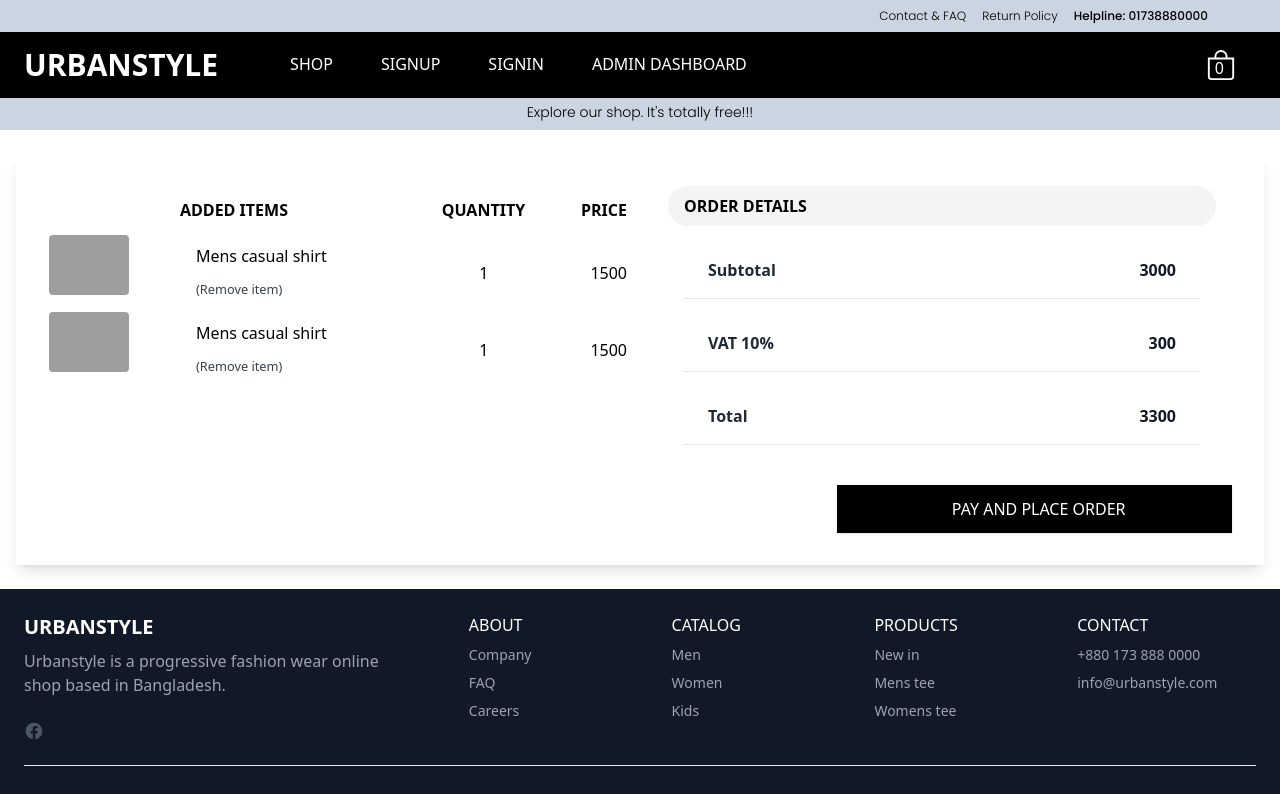
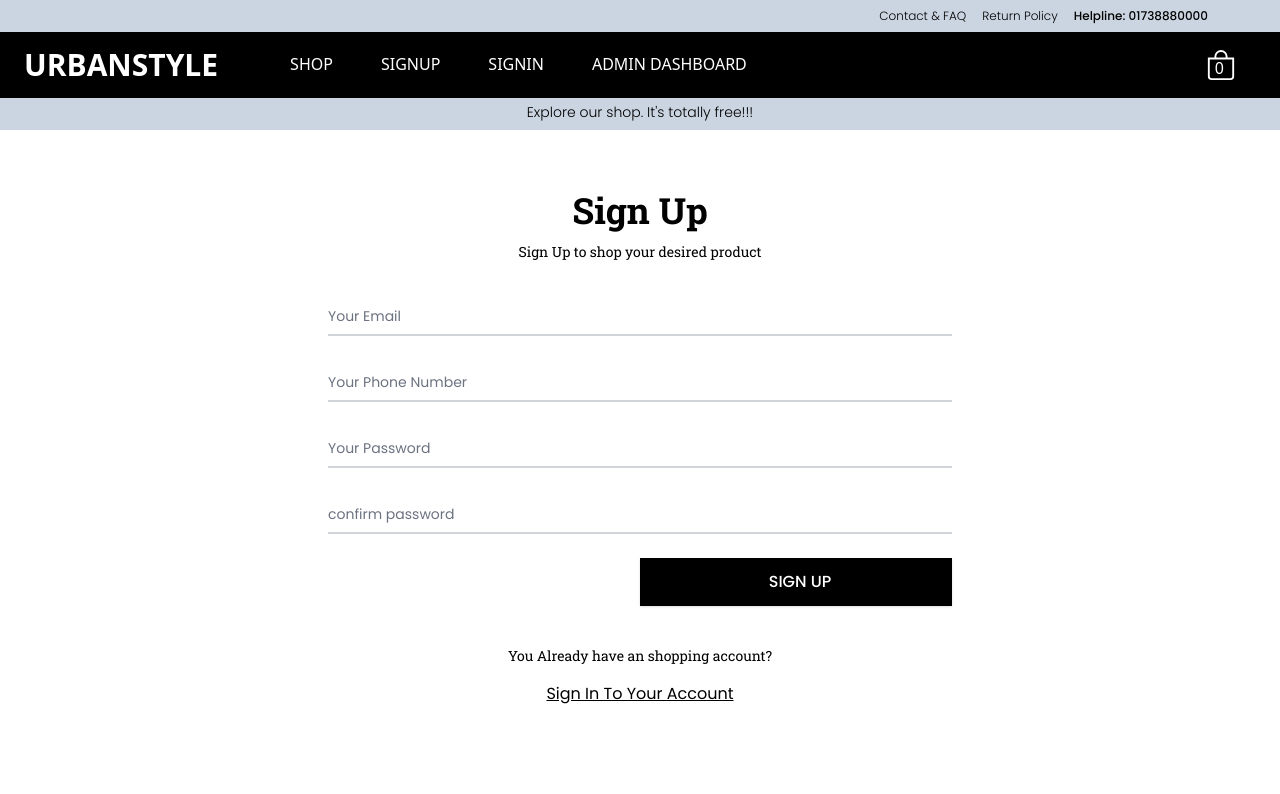
Before and after one commit to Rakib1415/ecommerce-admin-fronted, a React (Vite) app: page / in a window 1280 px wide. Shown: the top 794 px of the page. Built offline with nearby package versions, Linux system fonts and the light colour scheme; grey boxes are pictures that could not be loaded; the HTML template or start-up script is replaced by a standard one.

Commit message:
feat:add sign in and sign up page
implement Custom Buttonand Form Input component which will use hole application

```diff
--- a/src/App.jsx
+++ b/src/App.jsx
@@ -1,5 +1,5 @@
 import Layout from './components/Layout/Layout';
-import Checkout from './pages/Checkout/Checkout';
+import Signup from './pages/Signup/Signup';
 
 function App() {
   return (
@@ -7,7 +7,9 @@ function App() {
       {/* <Home /> */}
       {/* <Shop /> */}
       {/* <ProductDetail /> */}
-      <Checkout />
+      {/* <Checkout /> */}
+      {/* <SignIn /> */}
+      <Signup />
     </Layout>
   );
 }
--- /dev/null
+++ b/src/components/FormInput/FormInput.jsx
@@ -0,0 +1,22 @@
+/* eslint-disable jsx-a11y/label-has-associated-control */
+/* eslint-disable react/jsx-props-no-spreading */
+function FormInput({ handleChange, label, ...otherProps }) {
+  return (
+    <div className="relative z-0 mb-6 w-full group">
+      <input
+        {...otherProps}
+        id="floating_email"
+        placeholder=" "
+        className="block font-poppins py-2.5 px-0 w-full text-sm text-gray-900 bg-transparent border-0 border-b-2 border-gray-300 appearance-none dark:text-white dark:border-gray-600 dark:focus:border-blue-500 focus:outline-none focus:ring-0 focus:border-blue-600 peer"
+      />
+      <label
+        htmlFor="floating_email"
+        className="peer-focus:font-medium font-poppins absolute text-sm text-gray-500 dark:text-gray-400 duration-300 transform -translate-y-6 scale-75 top-3 -z-10 origin-[0] peer-focus:left-0 peer-focus:text-blue-600 peer-focus:dark:text-blue-500 peer-placeholder-shown:scale-100 peer-placeholder-shown:translate-y-0 peer-focus:scale-75 peer-focus:-translate-y-6"
+      >
+        {label}
+      </label>
+    </div>
+  );
+}
+
+export default FormInput;
--- /dev/null
+++ b/src/components/LoginForm/LoginForm.jsx
@@ -0,0 +1,44 @@
+import { useState } from 'react';
+import CustomButton from '../CustomButton/CustomButton';
+import FormInput from '../FormInput/FormInput';
+
+const initialState = {
+  email: '',
+  password: '',
+};
+
+function LoginForm() {
+  const [formState, setFormState] = useState(initialState);
+
+  const handleChange = (e) => {
+    const { name, value } = e.target;
+    setFormState((prevState) => setFormState({ ...prevState, [name]: value }));
+  };
+  return (
+    <form>
+      <FormInput
+        handleChange={handleChange}
+        label="Your Email"
+        value={formState.email}
+        type="email"
+        name="email"
+        required
+      />
+      <FormInput
+        handleChange={handleChange}
+        label="Your Password"
+        value={formState.password}
+        type="password"
+        name="password"
+        required
+      />
+      <div className="w-1/2 ml-auto">
+        <CustomButton type="submit">
+          <span className="ml-2 font-poppins mt-5px">SIGN IN</span>
+        </CustomButton>
+      </div>
+    </form>
+  );
+}
+
+export default LoginForm;
--- /dev/null
+++ b/src/components/SignupForm/SignupForm.jsx
@@ -0,0 +1,62 @@
+import { useState } from 'react';
+import CustomButton from '../CustomButton/CustomButton';
+import FormInput from '../FormInput/FormInput';
+
+const initialState = {
+  phone: '',
+  email: '',
+  password: '',
+  confirmPass: '',
+};
+
+function SignupForm() {
+  const [formState, setFormState] = useState(initialState);
+
+  const handleChange = (e) => {
+    const { name, value } = e.target;
+    setFormState((prevState) => setFormState({ ...prevState, [name]: value }));
+  };
+  return (
+    <form>
+      <FormInput
+        handleChange={handleChange}
+        label="Your Email"
+        value={formState.email}
+        type="email"
+        name="email"
+        required
+      />
+      <FormInput
+        handleChange={handleChange}
+        label="Your Phone Number"
+        value={formState.phone}
+        type="number"
+        name="phone"
+        required
+      />
+      <FormInput
+        handleChange={handleChange}
+        label="Your Password"
+        value={formState.password}
+        type="password"
+        name="password"
+        required
+      />
+      <FormInput
+        handleChange={handleChange}
+        label="confirm password"
+        value={formState.confirmPass}
+        type="password"
+        name="confirmPass"
+        required
+      />
+      <div className="w-1/2 ml-auto">
+        <CustomButton type="submit">
+          <span className="ml-2 font-poppins mt-5px">SIGN UP</span>
+        </CustomButton>
+      </div>
+    </form>
+  );
+}
+
+export default SignupForm;
--- /dev/null
+++ b/src/pages/SignIn/SignIn.jsx
@@ -0,0 +1,27 @@
+import LoginForm from '../../components/LoginForm/LoginForm';
+
+function SignIn() {
+  return (
+    <div className="container min-h-screen w-screen my-12 flex items-start justify-center">
+      <div className="w-1/2 flex flex-col">
+        <div className="mb-8 text-center">
+          <h1 className="my-3 font-roboto text-4xl font-bold">Sign in</h1>
+          <p className="text-sm font-roboto text-coolGray-600">
+            Sign in to shop your desired product
+          </p>
+        </div>
+        <LoginForm />
+        <p className="px-6 my-4 font-roboto pt-6 text-sm text-center text-coolGray-600">
+          Don't have an shopping account yet?
+        </p>
+        <p className="px-6 text-MD font-poppins text-center">
+          <a href="#" className="text-black underline hover:text-blue-600">
+            CREATE AN ACCOUNT
+          </a>
+        </p>
+      </div>
+    </div>
+  );
+}
+
+export default SignIn;
--- /dev/null
+++ b/src/pages/Signup/Signup.jsx
@@ -0,0 +1,27 @@
+import SignupForm from '../../components/SignupForm/SignupForm';
+
+function Signup() {
+  return (
+    <div className="container min-h-screen w-screen my-12 flex items-start justify-center">
+      <div className="w-1/2 flex flex-col">
+        <div className="mb-8 text-center">
+          <h1 className="my-3 font-roboto text-4xl font-bold">Sign Up</h1>
+          <p className="text-sm font-roboto text-coolGray-600">
+            Sign Up to shop your desired product
+          </p>
+        </div>
+        <SignupForm />
+        <p className="px-6 my-4 font-roboto pt-6 text-sm text-center text-coolGray-600">
+          You Already have an shopping account?
+        </p>
+        <p className="px-6 text-MD font-poppins text-center">
+          <a href="#" className="text-black underline hover:text-blue-600">
+            Sign In To Your Account
+          </a>
+        </p>
+      </div>
+    </div>
+  );
+}
+
+export default Signup;
```
